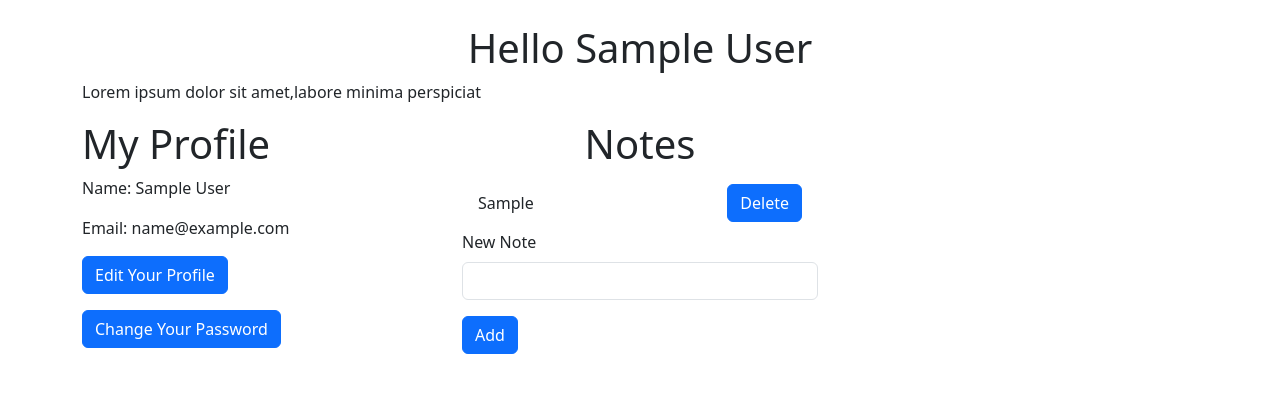
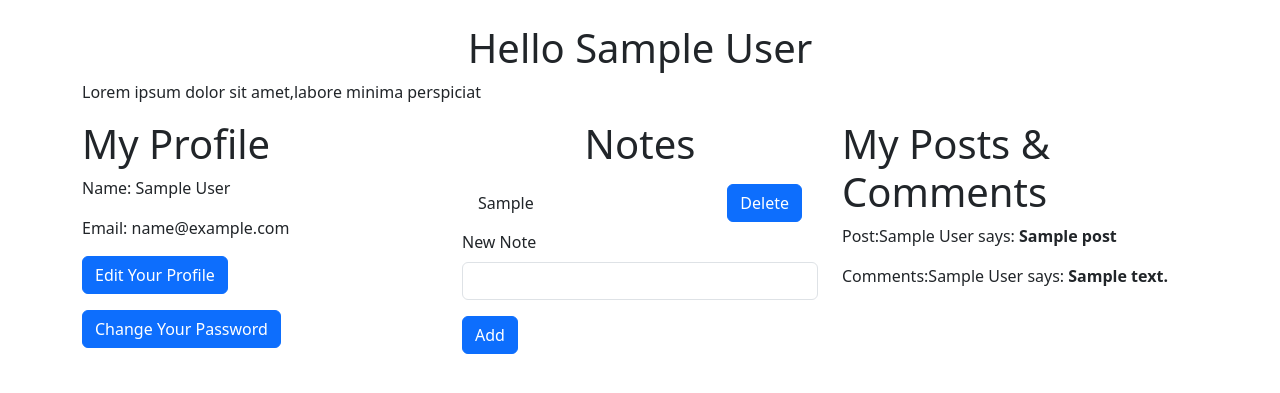
Before and after one commit to RalIlieva/flask-portfo-web-app, a Flask app: a page that uses website/templates/profile.html in a window 1280 px wide. Shown: the part 73-466 px from the top of the page. Run offline with Flask 3, Linux system fonts and the light colour scheme; a user stored in the database is signed in; tables that the repository leaves empty hold one stand-in row (values such as "Sample post"); some libraries are stand-ins or nearby versions.

Commit message:
Add Posts & Comments visible to My Profile page

```diff
--- a/website/templates/profile.html
+++ b/website/templates/profile.html
@@ -34,6 +34,17 @@
                 </ul>
             {{ render_form(form) }}
         </div>
+         <div class="col-4">
+            <h1 align="çenter">My Posts & Comments</h1>
+            {% if current_user.is_authenticated %}
+                {% for post in posts %}
+                <div><p>Post:{{ post.author.name }} says: <b>{{ post.title }}</b></p></div>
+                {% endfor %}
+                {% for comment in comments %}
+                <div><p>Comments:{{ comment.comment_author.name }} says: <b>{{ comment.text | safe }}</b></p></div>
+                {% endfor %}
+            {% endif %}
+        </div>
     </div>
 </div>
 {% endblock %}
--- a/website/views.py
+++ b/website/views.py
@@ -38,7 +38,10 @@ def myprofile(name):
         # Clear the form data after successful submission
         form.note.data = ''  # Reset the note field
 
-    return render_template('profile.html', form=form, current_user=current_user, user=user)
+    posts = current_user.posts # Get all posts for the current user
+    comments = current_user.comments
+
+    return render_template('profile.html', form=form, current_user=current_user, user=user, posts=posts, comments=comments)
 
 
 @views.route('/delete-note/<int:note_id>', methods=['POST'])
```
